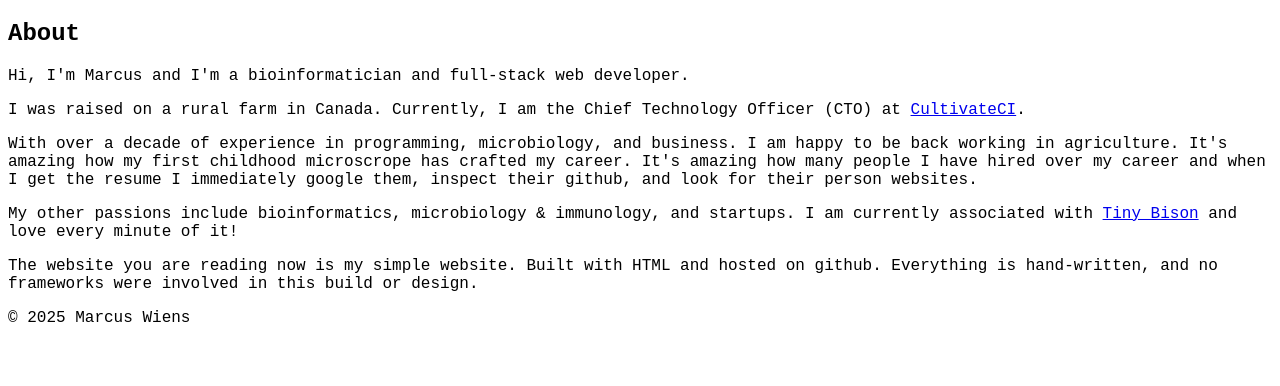
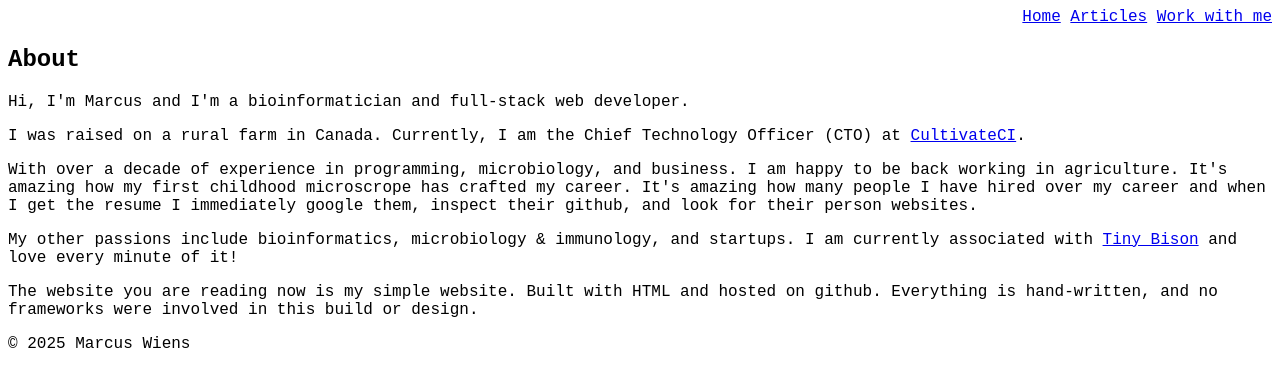
Before and after one commit to MethodsofRadish/MWWebsite, a plain HTML site: page index.html in a window 1280 px wide. Drawn offline with Linux system fonts and the light colour scheme; a web font is replaced by a local one.

Commit message:
Added a working nav bar.

```diff
--- a/index.html
+++ b/index.html
@@ -15,7 +15,15 @@
     body {
         font-family: 'Ubuntu Sans Mono', monospace; font-size: 1.0em;
     }
+    nav {
+        text-align: right;
+    }
 </style>
+<nav>
+    <a href="index.html">Home</a>
+    <a href="articles.html">Articles</a>
+    <a href="workwithme.html">Work with me</a>
+</nav>
 <body>
     <h2>About</h2>
     <p>
```
Also changed, not shown: articles.html (+8 -0 lines), workwithme.html (+8 -0 lines).
